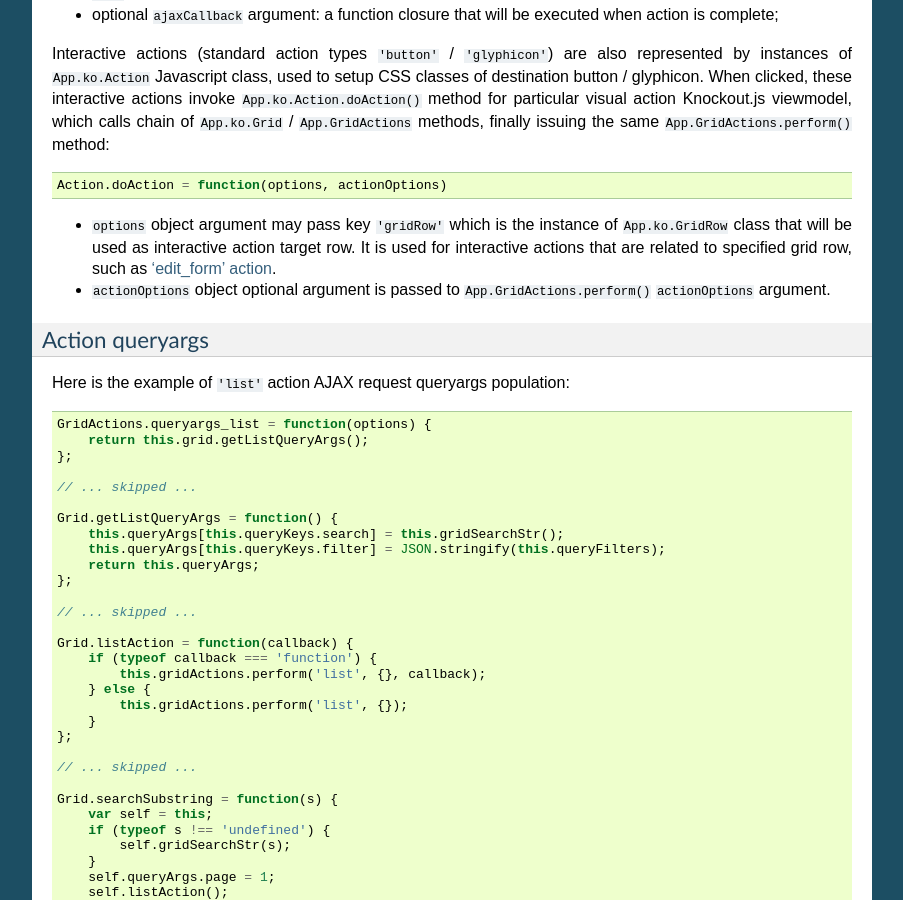
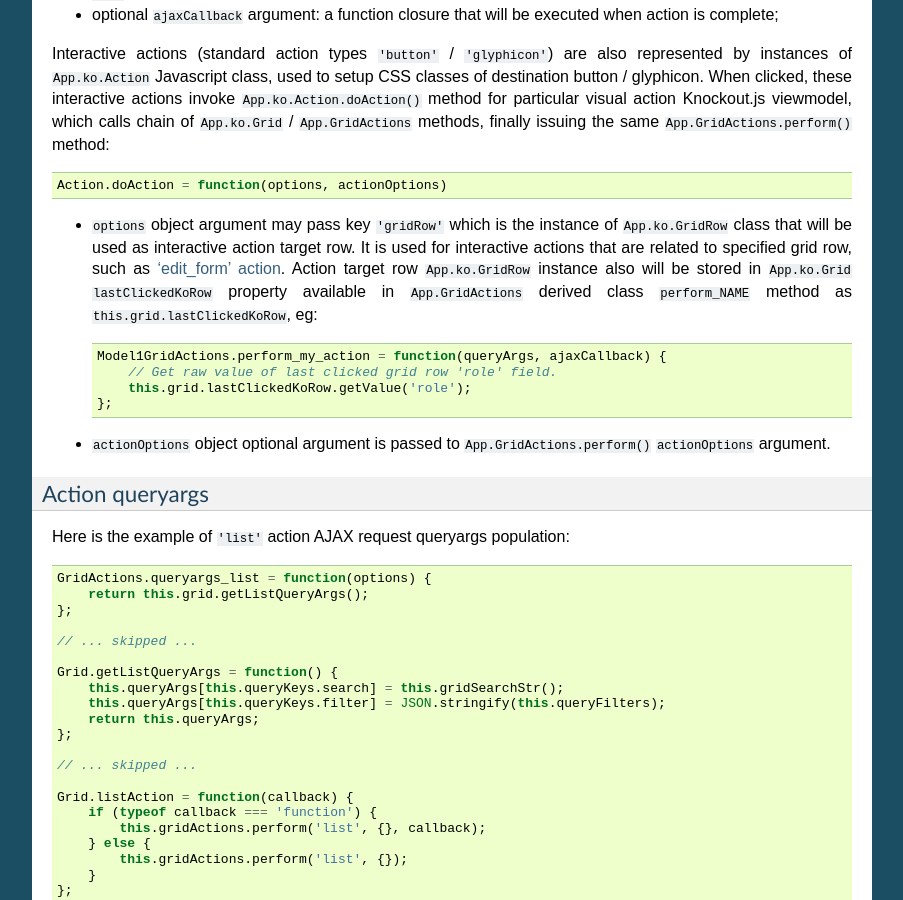
Before and after one commit to Dmitri-Sintsov/django-jinja-knockout, a Sphinx documentation site: the page built from docs/grids.rst, in a window 1280 px wide and 900 px high, scrolled down 13275 px. Shown: the whole window, without its empty margins (198-1101 px from the left). Built offline with Sphinx 7.4.7, drawn with Linux system fonts in a browser that asks for light colours; some of the changed text lies outside the part shown.

Commit message:
Added App.ko.Grid.lastClickedKoRow() example into grids.rst.

```diff
--- a/docs/grids.rst
+++ b/docs/grids.rst
@@ -786,7 +786,15 @@ method::
 
 * ``options`` object argument may pass key ``'gridRow'`` which is the instance of ``App.ko.GridRow`` class that will
   be used as interactive action target row. It is used for interactive actions that are related to specified grid row,
-  such as `'edit_form' action`_.
+  such as `'edit_form' action`_. Action target row ``App.ko.GridRow`` instance also will be stored in ``App.ko.Grid``
+  ``lastClickedKoRow`` property available in ``App.GridActions`` derived class ``perform_NAME`` method as
+  ``this.grid.lastClickedKoRow``, eg::
+
+    Model1GridActions.perform_my_action = function(queryArgs, ajaxCallback) {
+        // Get raw value of last clicked grid row 'role' field.
+        this.grid.lastClickedKoRow.getValue('role');
+    };
+
 * ``actionOptions`` object optional argument is passed to ``App.GridActions.perform()`` ``actionOptions`` argument.
 
 Action queryargs
@@ -1304,3 +1312,4 @@ App.ActionsMenuDialog
 App.ActionTemplateDialog
 row_model_str
 ioc
+methods to get actions / filters / rows / row field values
```
